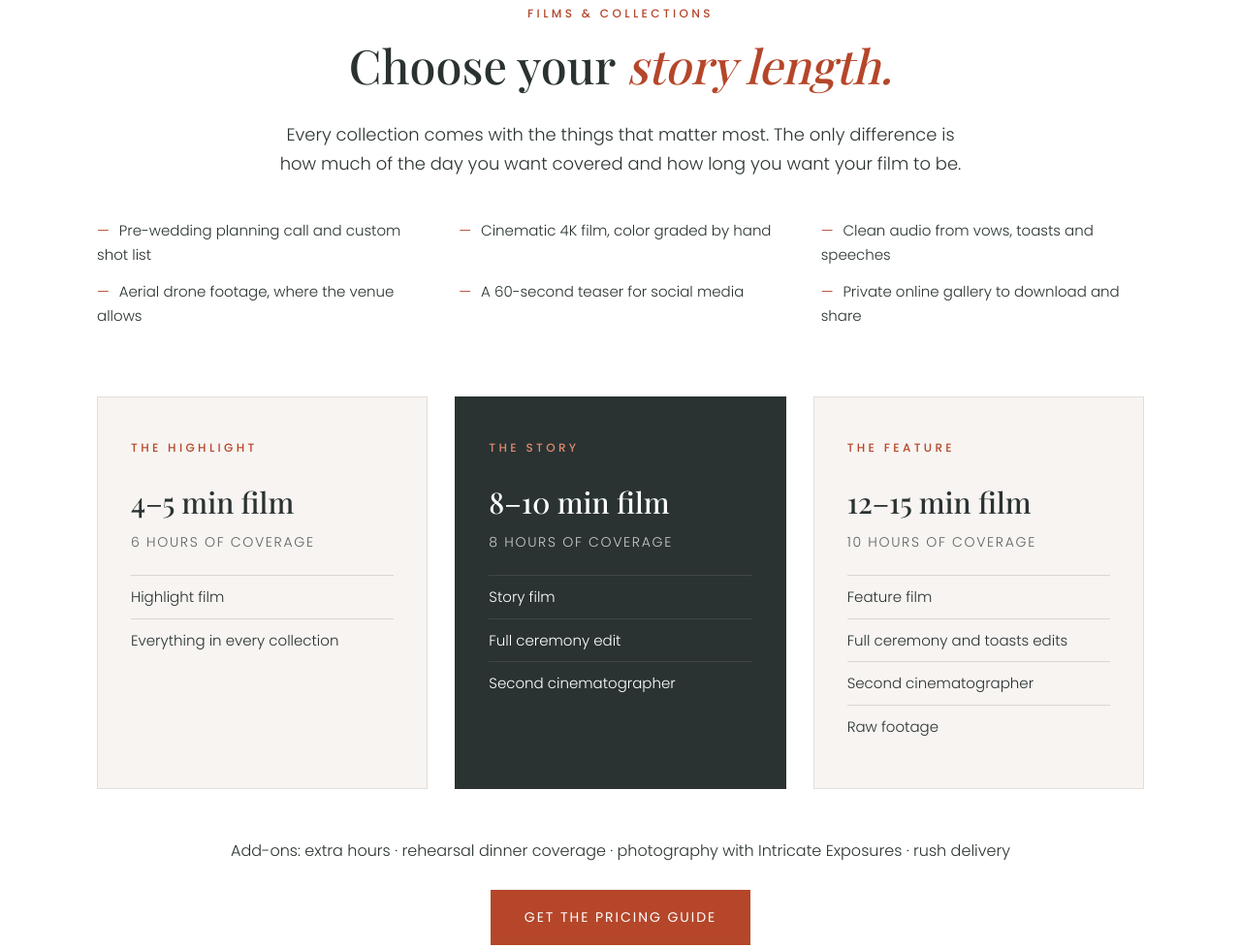
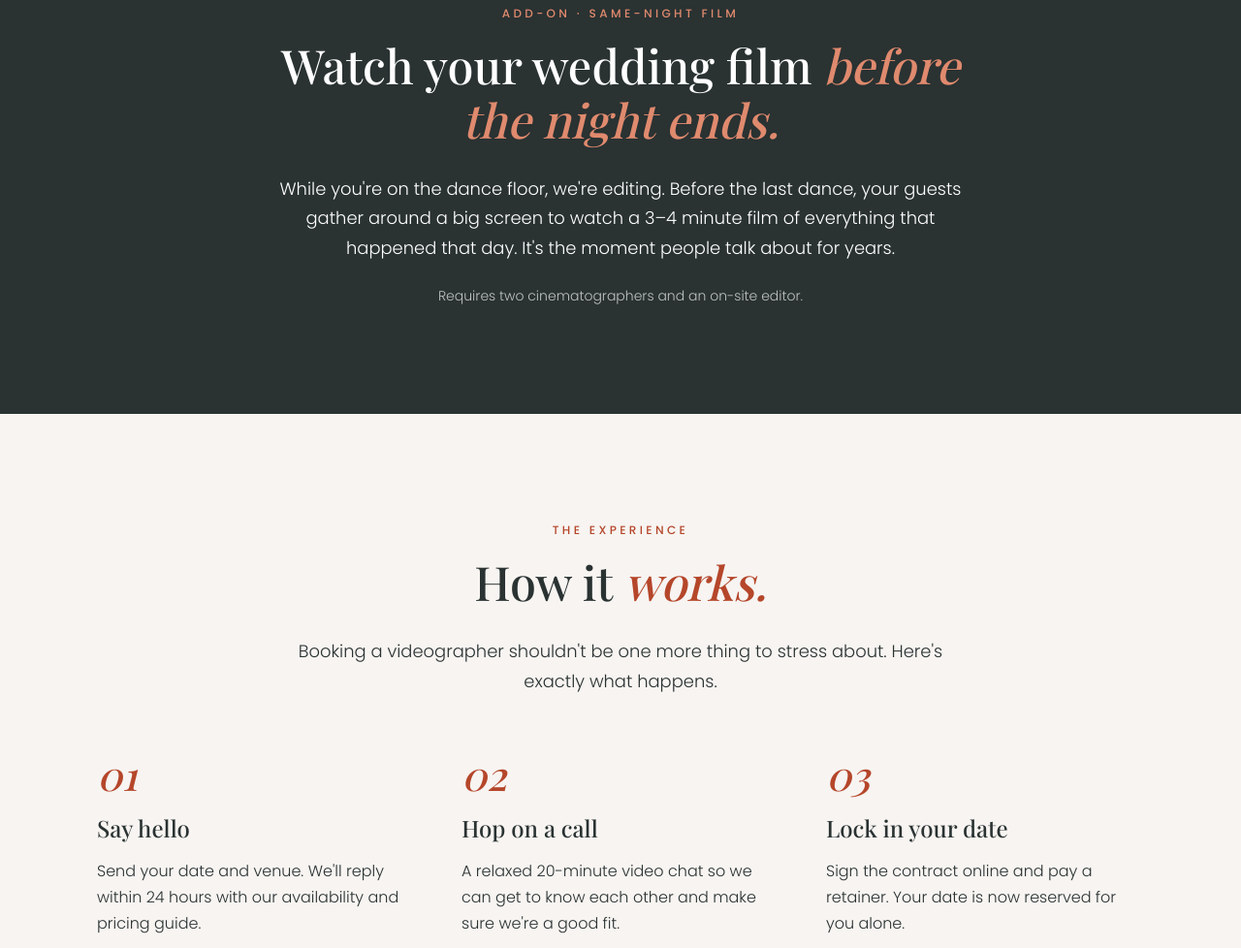
Before and after one commit to limelight4lp-sys/wedding-films, a plain HTML site: page index.html in a window 1280 px wide. Shown: the part 3378-4356 px from the top of the page at 97% size. Drawn offline with nearby package versions, Linux system fonts and the light colour scheme; a web font is replaced by a local one.

Commit message:
Remove collections section (moving to client pricing guide)
Co-Authored-By: Claude Opus 5.5 <noreply@anthropic.com>
Claude-Session: https://claude.ai/code/session_01HR1URmJSx9NQVjAaFxujNw

```diff
--- a/index.html
+++ b/index.html
@@ -82,7 +82,6 @@
   .promise{margin-top:1.6em;padding-top:1.4em;border-top:1px solid rgba(42,50,50,.2)}
   .promise strong{font-weight:500}
 
-  .collections{background:#fff}
   .included{display:grid;grid-template-columns:repeat(3,1fr);gap:12px 40px;list-style:none;margin:40px 0 70px;font-size:15px}
   .included li::before{content:"—";color:var(--rust);margin-right:10px}
   .tiers{display:grid;grid-template-columns:repeat(3,1fr);gap:28px}
@@ -257,61 +256,6 @@
     </div>
   </section>
 
-  <section class="collections" id="collections">
-    <div class="wrap">
-      <div class="narrow center">
-        <span class="label">Films &amp; Collections</span>
-        <h2>Choose your <em>story length.</em></h2>
-        <p class="lead">Every collection comes with the things that matter most. The only difference is how much of the day you want covered and how long you want your film to be.</p>
-      </div>
-      <ul class="included">
-        <li>Pre-wedding planning call and custom shot list</li>
-        <li>Cinematic 4K film, color graded by hand</li>
-        <li>Clean audio from vows, toasts and speeches</li>
-        <li>Aerial drone footage, where the venue allows</li>
-        <li>A 60-second teaser for social media</li>
-        <li>Private online gallery to download and share</li>
-      </ul>
-      <div class="tiers">
-        <div class="tier">
-          <span class="label">The Highlight</span>
-          <div class="film-len">4–5 min film</div>
-          <div class="hours">6 hours of coverage</div>
-          <ul>
-            <li>Highlight film</li>
-            <li>Everything in every collection</li>
-          </ul>
-        </div>
-        <div class="tier featured">
-          <span class="label" style="color:#E08A6E">The Story</span>
-          <div class="film-len">8–10 min film</div>
-          <div class="hours">8 hours of coverage</div>
-          <ul>
-            <li>Story film</li>
-            <li>Full ceremony edit</li>
-            <li>Second cinematographer</li>
-          </ul>
-        </div>
-        <div class="tier">
-          <span class="label">The Feature</span>
-          <div class="film-len">12–15 min film</div>
-          <div class="hours">10 hours of coverage</div>
-          <ul>
-            <li>Feature film</li>
-            <li>Full ceremony and toasts edits</li>
-            <li>Second cinematographer</li>
-            <li>Raw footage</li>
-          </ul>
-        </div>
-      </div>
-      <div class="center" style="margin-top:50px">
-        <p>Add-ons: extra hours · rehearsal dinner coverage · photography with Intricate Exposures · rush delivery</p>
-        <div class="btn-row" style="margin-top:26px">
-          <a class="btn btn-solid" href="https://www.intricateexposures.com/contact/">Get the Pricing Guide</a>
-        </div>
-      </div>
-    </div>
-  </section>
 
   <section class="same-night">
     <div class="narrow">
```
